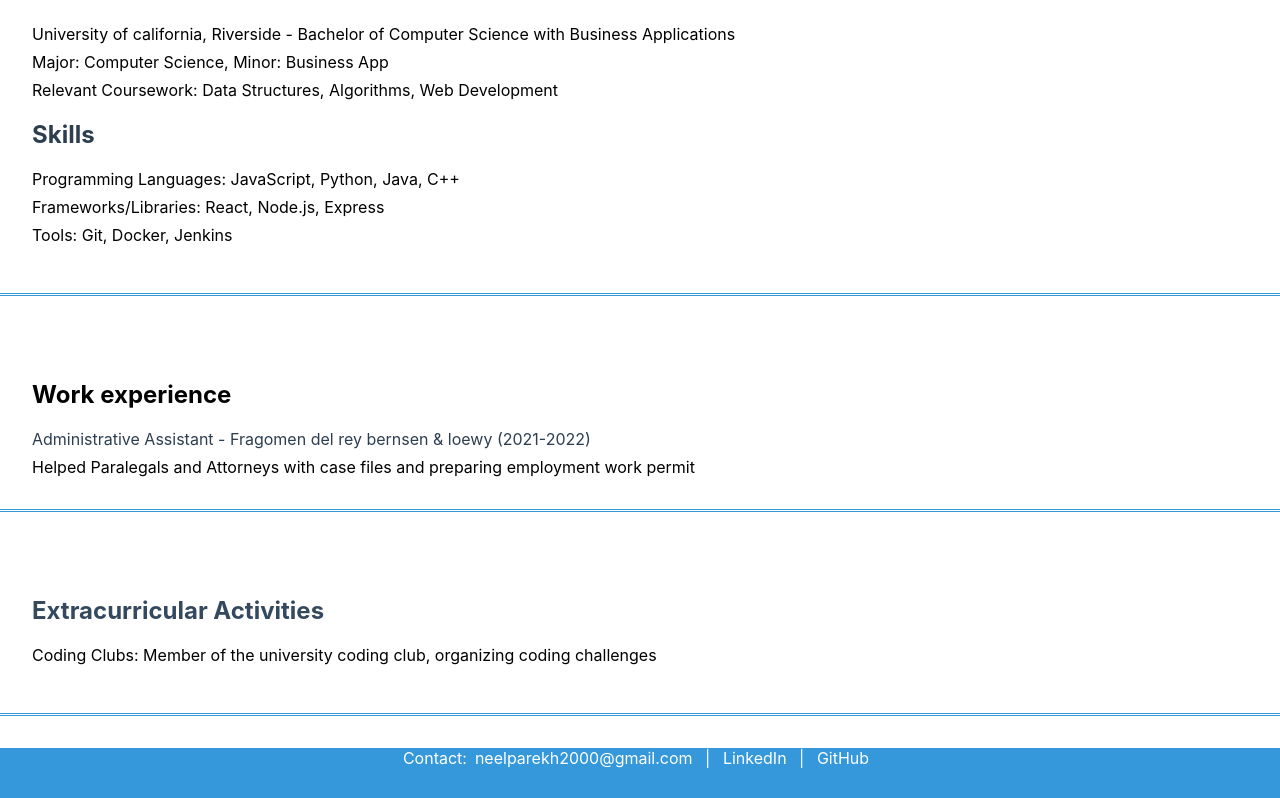
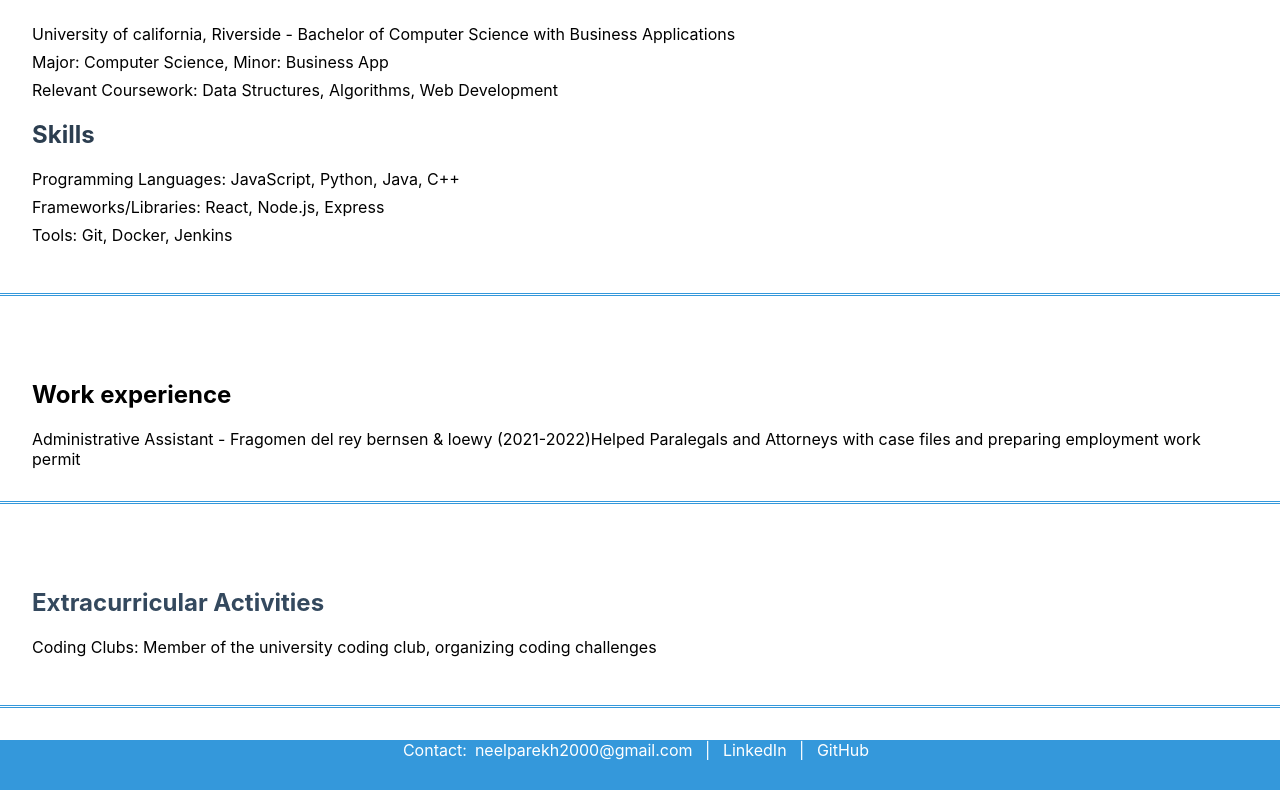
Before and after one commit to np2400/my-portfolio, a React (Create React App) app: page / in a window 1280 px wide. Shown: the part 636-1434 px from the top of the page. Built offline with nearby package versions, Linux system fonts and the light colour scheme.

Commit message:
Updated text

```diff
--- a/src/Experience.js
+++ b/src/Experience.js
@@ -6,7 +6,7 @@ const Experience = () => {
     <section className="experience">
 
         <h1>Work experience</h1>
-        <p>Administrative Assistant - Fragomen del rey bernsen & loewy (2021-2022)</p>
+        <l>Administrative Assistant - Fragomen del rey bernsen & loewy (2021-2022)</l>
         <l>Helped Paralegals and Attorneys with case files and preparing employment work permit</l>
     </section>
   );
```
